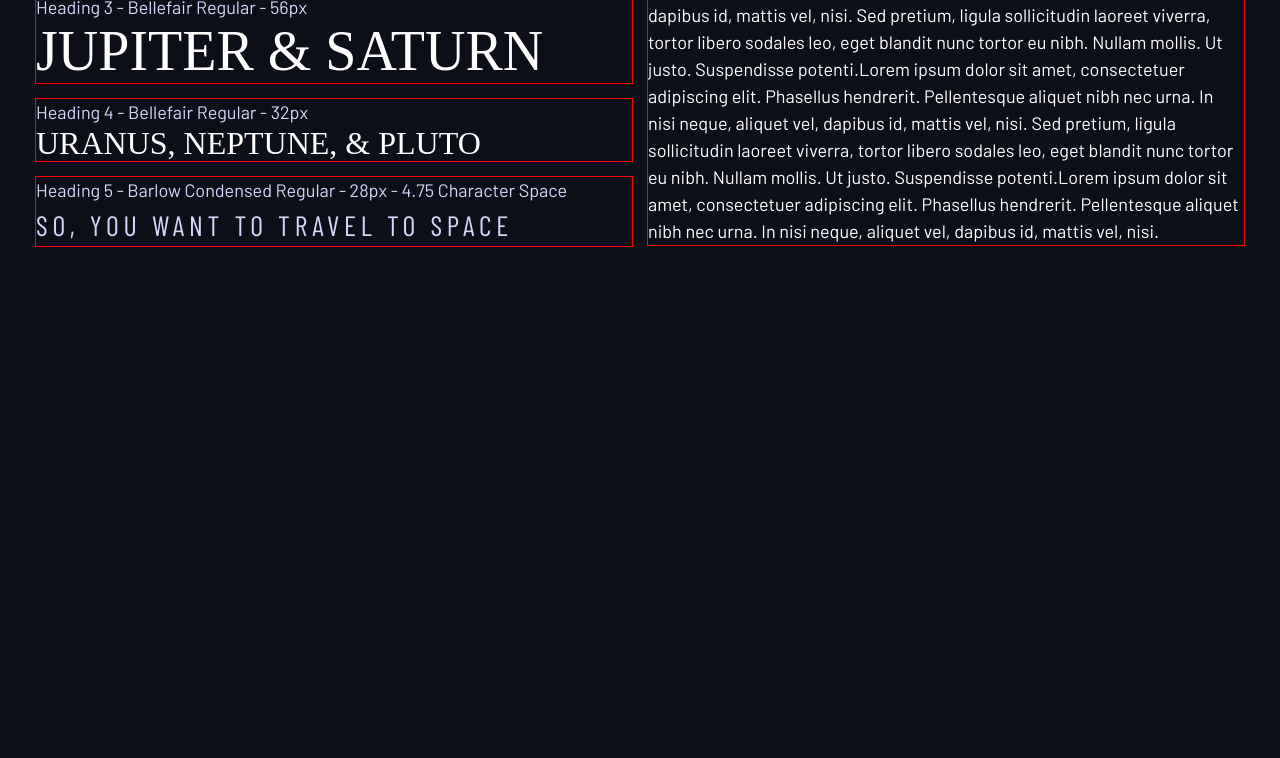
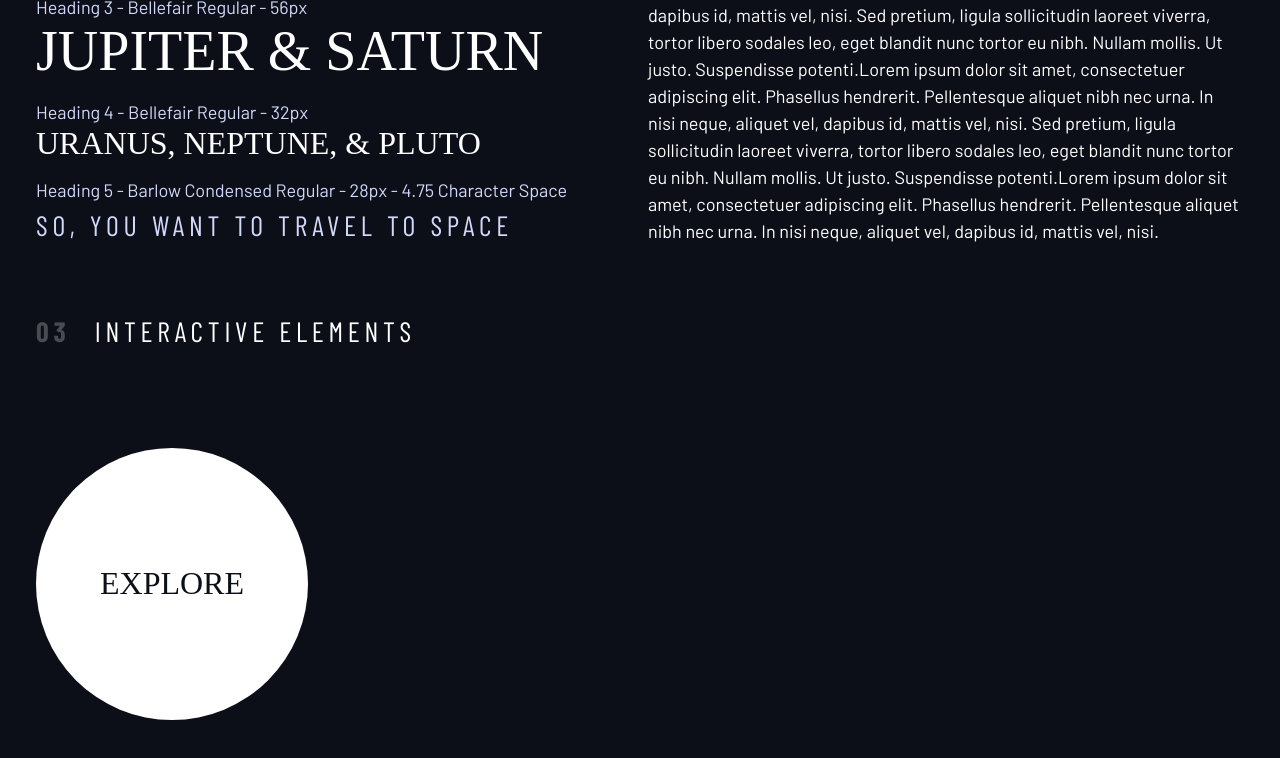
Before and after one commit to muhammedkhairy/Space-Tourism, a plain HTML site: page the-design-system/preview.html in a window 1280 px wide. Shown: the part 778-1536 px from the top of the page. Before the commit the page ends 1088 px from the top, so only its background shows below. Drawn offline with nearby package versions, Linux system fonts and the light colour scheme; a web font is replaced by a local one.

Commit message:
Add explore button with styling it

```diff
--- a/styles/style.css
+++ b/styles/style.css
@@ -116,3 +116,36 @@
   color: hsl(var(--clr-white) / 0.25);
   font-weight: 700;
 }
+
+/* ------------------ */
+/* Compontents        */
+/* ------------------ */
+
+.large-button {
+  position: relative;
+  z-index: 1;
+  display: grid;
+  place-items: center;
+  padding: 0 2em;
+  aspect-ratio: 1;
+  border-radius: 50%;
+  text-decoration: none;
+}
+
+.large-button::after {
+  content: '';
+  z-index: -1;
+  position: absolute;
+  width: 100%;
+  height: 100%;
+  background: hsl(var(--clr-white) / 0.15);
+  border-radius: 50%;
+  opacity: 0;
+  transition: opacity 500ms linear, transform 750ms ease-in-out;
+}
+
+.large-button:hover::after,
+.large-button:focus::after {
+  opacity: 1;
+  transform: scale(1.25);
+}
--- a/styles/utilities.css
+++ b/styles/utilities.css
@@ -15,7 +15,7 @@
 .flow > *:where(:not(:first-child)) {
   /* this mean is to style every div expect the first child */
   margin-top: var(--flow-space, 1rem);
-  outline: 1px solid red;
+  /* outline: 1px solid red; */
 }
 
 .container {
--- a/the-design-system/preview.html
+++ b/the-design-system/preview.html
@@ -20,6 +20,7 @@
   <body>
     <div class="container">
       <h1>Design System</h1>
+      <!-- ------------------------- COLORS ------------------------ -->
       <section id="colors">
         <h2 class="numbered-title"><span>01</span> Colors</h2>
         <div class="flex">
@@ -52,7 +53,7 @@
           </div>
         </div>
       </section>
-
+      <!-- ------------------------- TYPOGRAPHY ------------------------ -->
       <section id="typography" style="margin: 4rem 0">
         <h2 class="numbered-title"><span>02 </span>Typography</h2>
         <div class="flex">
@@ -130,6 +131,32 @@
           </div>
         </div>
       </section>
+      <!-- ------------------------- BUTTONS -------------------------- -->
+      <section class="flow" id="interactive-elements">
+        <h2 class="numbered-title"><span>03</span> Interactive elements</h2>
+
+        <!-- navigation -->
+        <div></div>
+
+        <div class="flex">
+          <div style="margin-top: 5rem">
+            <!-- explore button -->
+            <a
+              href="#"
+              class="large-button ff-serif fs-600 uppercase bg-white text-dark"
+              >explore</a
+            >
+          </div>
+
+          <div style="margin-bottom: 50vh">
+            <!-- Tabs -->
+
+            <!-- Dots -->
+
+            <!-- Numbers -->
+          </div>
+        </div>
+      </section>
     </div>
   </body>
 </html>
```
